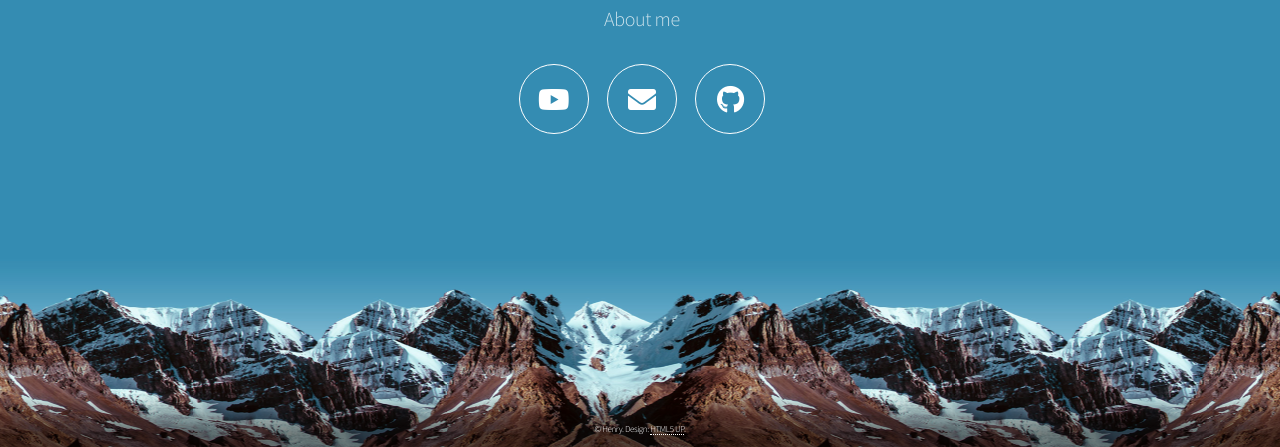
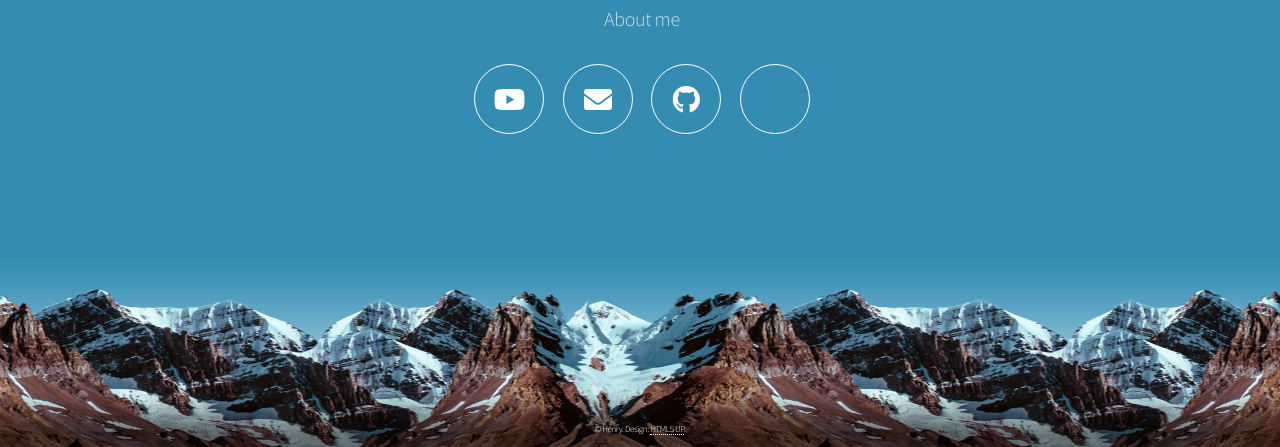
Before and after one commit to gamerback/gamerback.gith, a plain HTML site: page index.html in a window 1280 px wide. Shown: the part 353-800 px from the top of the page. Drawn offline with Linux system fonts and the light colour scheme.

Commit message:
Update index.html

```diff
--- a/index.html
+++ b/index.html
@@ -29,6 +29,7 @@
 
 								<li><a href="mailto:ytrxgn@gmail.com" class="fa fa-envelope"><span class="label">email</span></a></li>
 								<li><a href="https://github.com/gamerback" class="icon brands fa-github"><span class="label">Github</span></a></li>
+								<li><a href="snow.html" class="icon brands fas fa-snowflake"><span class="label">Snow</span></a></li>
 
 							</ul>
 						</nav>
```
